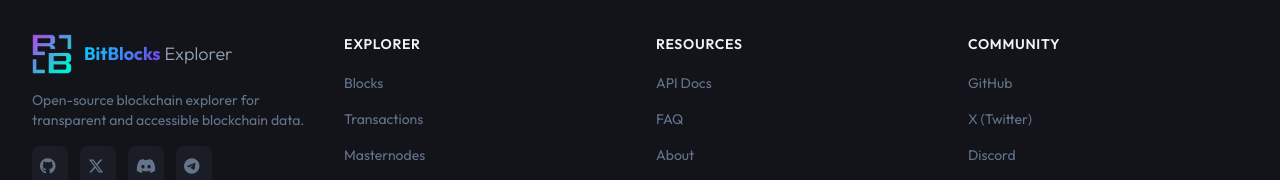
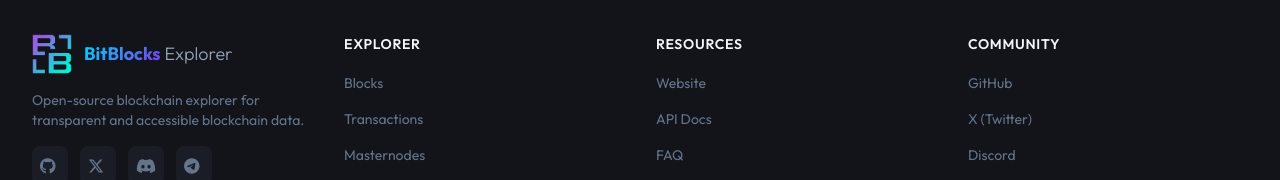
Before and after one commit to Healseyn/bbkexplorer-frontend, a Next.js app: page / in a window 1280 px wide. Shown: the part 1057-1237 px from the top of the page. Built offline with nearby package versions, Linux system fonts and the light colour scheme; no server answers.

Commit message:
landing page footer link

```diff
--- a/src/components/layout/Footer.tsx
+++ b/src/components/layout/Footer.tsx
@@ -13,6 +13,7 @@ export default function Footer() {
       { label: 'Peers', href: '/peers' },
     ],
     resources: [
+      { label: 'Website', href: 'https://bitblockscrypto.com', external: true },
       { label: 'API Docs', href: '/docs/api' },
       { label: 'FAQ', href: '/faq' },
       { label: 'About', href: '/about' },
@@ -111,12 +112,23 @@ export default function Footer() {
             <ul className="space-y-3">
               {footerLinks.resources.map((link) => (
                 <li key={link.href}>
+                  {'external' in link && link.external ? (
+                    <a
+                      href={link.href}
+                      target="_blank"
+                      rel="noopener noreferrer"
+                      className="text-sm text-[var(--text-muted)] hover:text-[var(--accent-primary)] transition-colors duration-200"
+                    >
+                      {link.label}
+                    </a>
+                  ) : (
                     <Link
                       href={link.href}
                       className="text-sm text-[var(--text-muted)] hover:text-[var(--accent-primary)] transition-colors duration-200"
                     >
                       {link.label}
                     </Link>
+                  )}
                 </li>
               ))}
             </ul>
```
Lines whose indentation alone changed are shown as unchanged.
